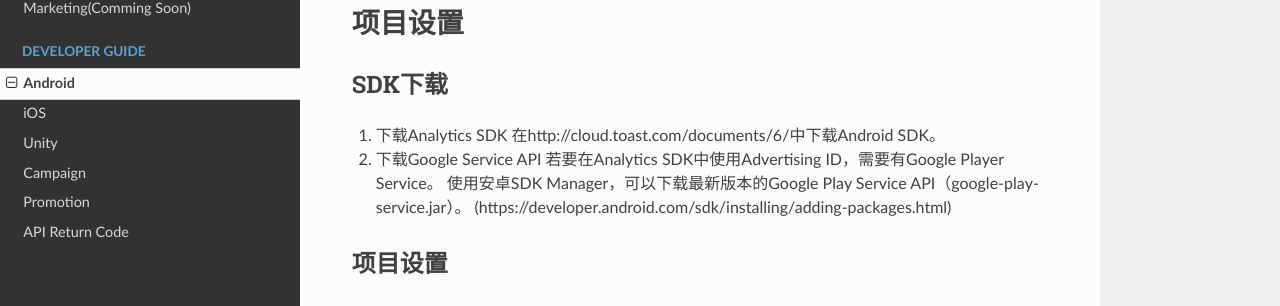
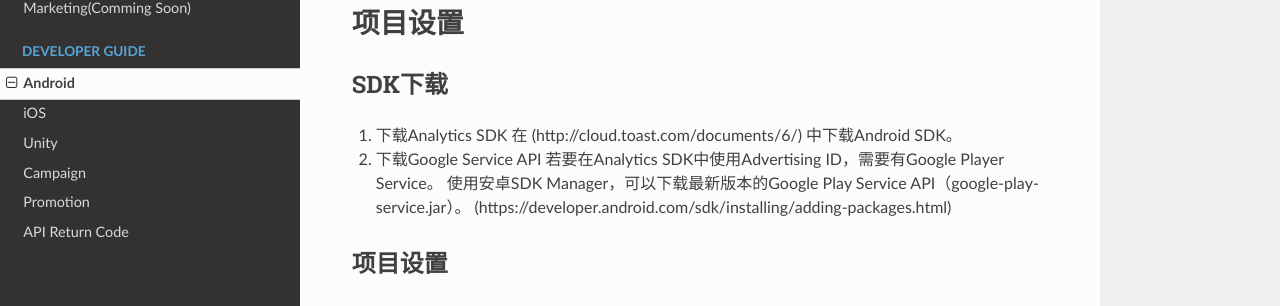
Before and after one commit to ToastAnalytics/ToastAnalytics_ZH, an MkDocs documentation site: the page built from docs/Developer/4. Android Developer Guide.md, in a window 1280 px wide and 900 px high. Shown: the part 306-612 px from the top of the window. Built offline with MkDocs 1.6.1, drawn with Linux system fonts in a browser that asks for light colours; nearby versions of some CDN libraries; old or Windows-style settings are respelled for this version of MkDocs; part of the change alters nothing that is shown.

```diff
--- a/docs/Developer/4. Android Developer Guide.md
+++ b/docs/Developer/4. Android Developer Guide.md
@@ -10,7 +10,7 @@
 ## SDK下载
 
 1. 下载Analytics SDK
-在http://cloud.toast.com/documents/6/中下载Android SDK。
+在 (http://cloud.toast.com/documents/6/) 中下载Android SDK。
 2. 下载Google Service API
 若要在Analytics SDK中使用Advertising ID，需要有Google Player Service。
 使用安卓SDK Manager，可以下载最新版本的Google Play Service API（google-play-service.jar）。
```
